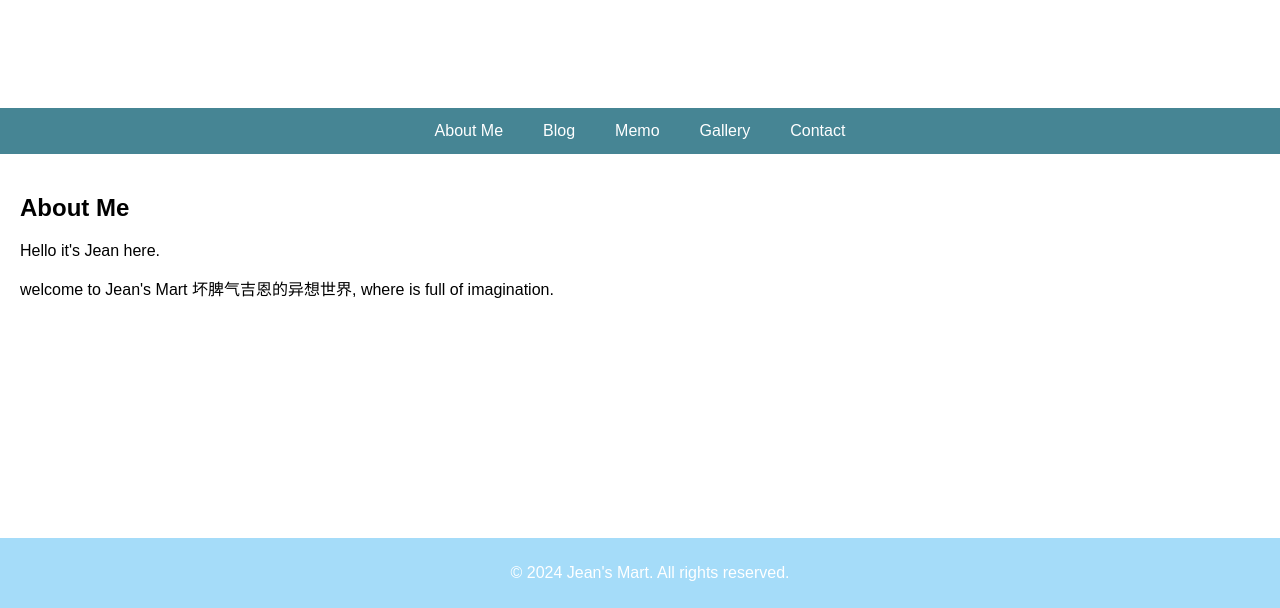
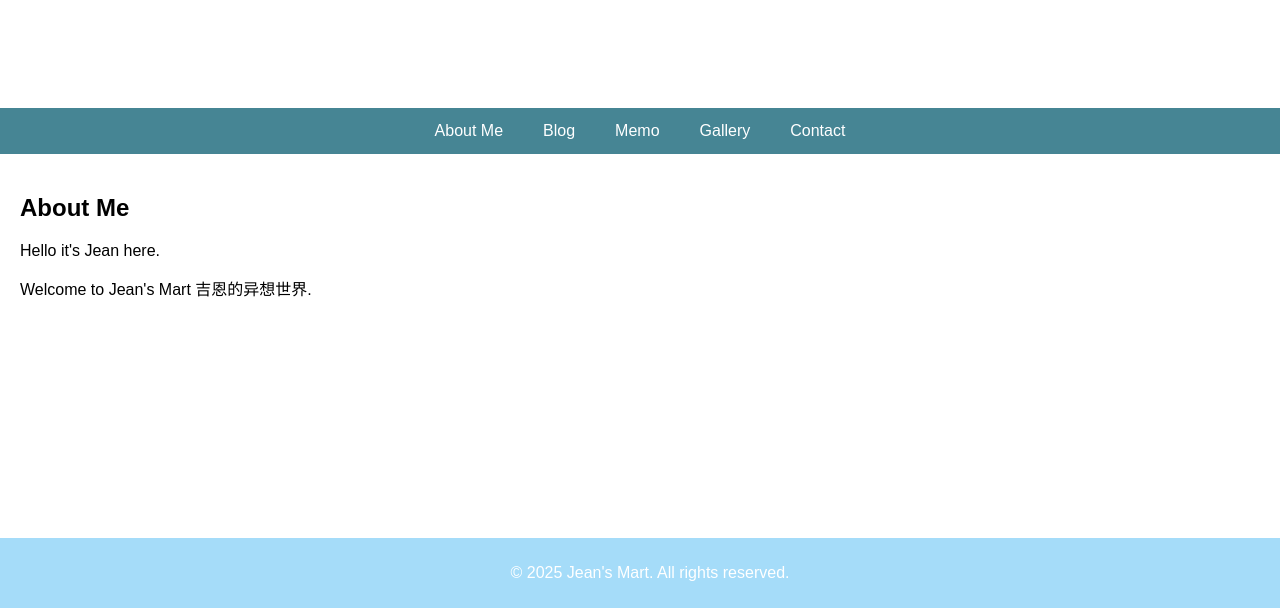
Before and after one commit to JennerVira/JennerVira.github.io, a plain HTML site: page index.html in a window 1280 px wide. Shown: the part 192-800 px from the top of the page. Drawn offline with Linux system fonts and the light colour scheme.

Commit message:
Update index.html

```diff
--- a/index.html
+++ b/index.html
@@ -75,7 +75,7 @@
 <section id="about" class="active">
     <h2>About Me</h2>
     <p>Hello it's Jean here.</p>
-    <p>welcome to Jean's Mart 坏脾气吉恩的异想世界, where is full of imagination. </p>
+    <p>Welcome to Jean's Mart 吉恩的异想世界. </p>
 </section>
 
 <section id="blog">
@@ -107,7 +107,7 @@
 </section>
 
 <footer>
-    <p>&copy; 2024 Jean's Mart. All rights reserved.</p>
+    <p>&copy; 2025 Jean's Mart. All rights reserved.</p>
 </footer>
 
 <script>
```
